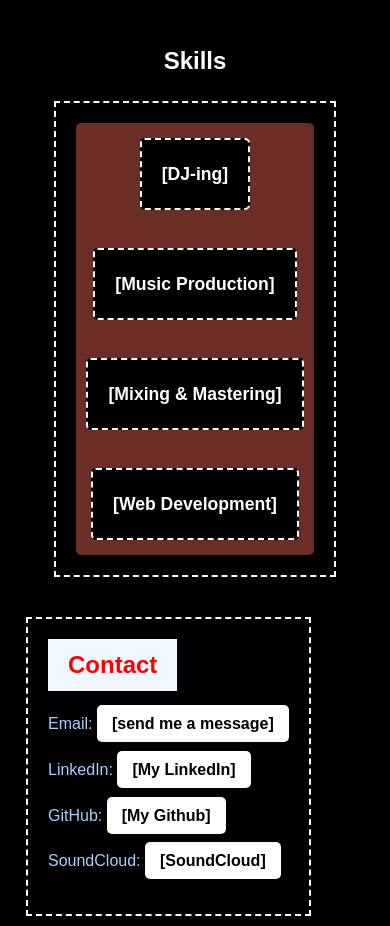
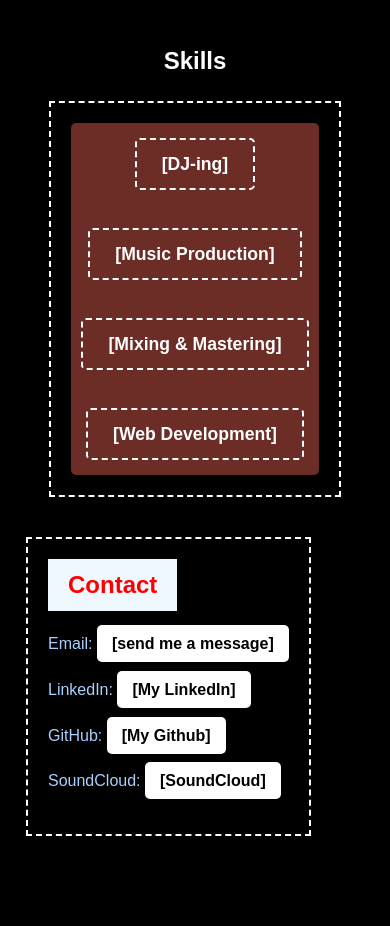
Before and after one commit to itstoljo/Portfolio, a React (Create React App) app: page / in a window 390 px wide. Shown: the part 2120-3046 px from the top of the page. After the commit the page ends 2966 px from the top, so only its background shows below. Built offline with nearby package versions, Linux system fonts and the light colour scheme.

Commit message:
Update Skills.css

```diff
--- a/src/components/Skills.css
+++ b/src/components/Skills.css
@@ -54,8 +54,6 @@ h2 {
 
   .dashed-skills li {
     border: 2px dashed #ffffff;
-    padding: 20px;
-    background-color: black;
   }
 
   .skills h2 {
```
